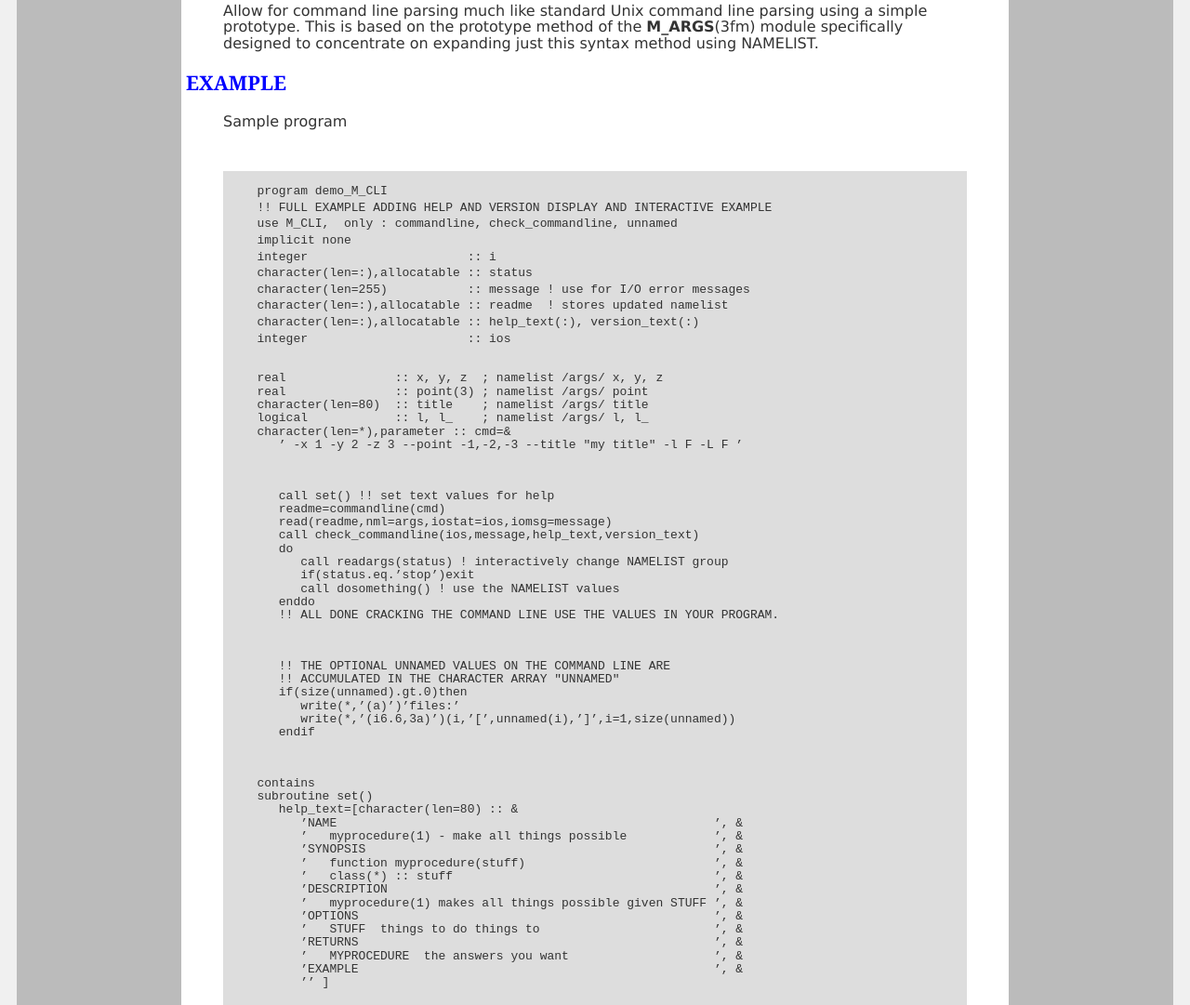
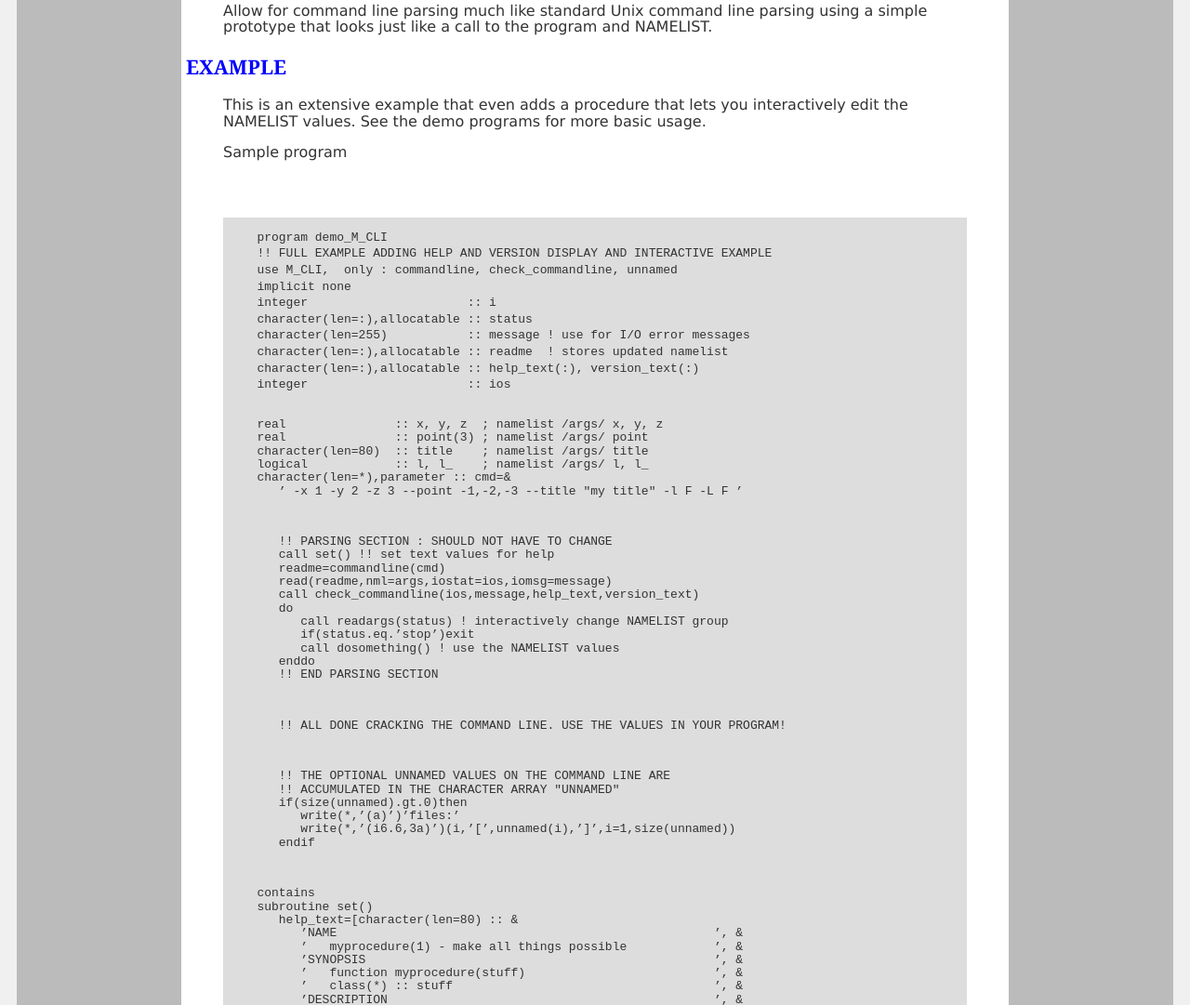
Before and after one commit to urbanjost/M_CLI, a plain HTML site: page docs/M_CLI.3m_cli.html in a window 1280 px wide. Shown: the part 603-1684 px from the top of the page at 93% size. Drawn offline with Linux system fonts and the light colour scheme.

```diff
--- a/docs/M_CLI.3m_cli.html
+++ b/docs/M_CLI.3m_cli.html
@@ -83,9 +83,8 @@
 </A>
 <BLOCKQUOTE>
 Allow for command line parsing much like standard Unix command line
-parsing using a simple prototype. This is based on the prototype
-method of the <B>M_ARGS</B>(3fm) module specifically designed to concentrate
-on expanding just this syntax method using NAMELIST.
+parsing using a simple prototype that looks just like a call to the
+program and NAMELIST.
 </BLOCKQUOTE>
 <A name=3>
 
@@ -93,6 +92,10 @@
 
 </A>
 <BLOCKQUOTE>
+This is an extensive example that even adds a procedure that lets you
+interactively edit the NAMELIST values. See the demo programs for more
+basic usage.
+<P>
 Sample program
 <P>
 <PRE>
@@ -114,6 +117,7 @@
    character(len=*),parameter :: cmd=&
       &#146; -x 1 -y 2 -z 3 --point -1,-2,-3 --title "my title" -l F -L F &#146;
 <P>
+      !! PARSING SECTION : SHOULD NOT HAVE TO CHANGE
       call set() !! set text values for help
       readme=commandline(cmd)
       read(readme,nml=args,iostat=ios,iomsg=message)
@@ -123,7 +127,9 @@
          if(status.eq.&#146;stop&#146;)exit
          call dosomething() ! use the NAMELIST values
       enddo
-      !! ALL DONE CRACKING THE COMMAND LINE USE THE VALUES IN YOUR PROGRAM.
+      !! END PARSING SECTION
+<P>
+      !! ALL DONE CRACKING THE COMMAND LINE. USE THE VALUES IN YOUR PROGRAM!
 <P>
       !! THE OPTIONAL UNNAMED VALUES ON THE COMMAND LINE ARE
       !! ACCUMULATED IN THE CHARACTER ARRAY "UNNAMED"
@@ -252,7 +258,7 @@
 Public Domain
 </BLOCKQUOTE>
 <P><HR>
-<TABLE width=100%><TR> <TD width=33%><I></I></TD> <TD width=33% align=center>M_CLI (3m_cli)</TD> <TD align=right width=33%><I>July 26, 2020</I></TD> </TR></TABLE><FONT SIZE=-1>Generated by <A HREF="http://www.squarebox.co.uk/download/manServer.shtml">manServer 1.08</A> from 52bdba15-951d-4543-8627-3fc3e02c598e using man macros.</FONT>
+<TABLE width=100%><TR> <TD width=33%><I></I></TD> <TD width=33% align=center>M_CLI (3m_cli)</TD> <TD align=right width=33%><I>July 30, 2020</I></TD> </TR></TABLE><FONT SIZE=-1>Generated by <A HREF="http://www.squarebox.co.uk/download/manServer.shtml">manServer 1.08</A> from fd8e8d26-e599-4739-ac5c-e04edbe5cac7 using man macros.</FONT>
 <br><br><center><img src="images/M_CLI.gif"></center>
 </div>
 </div>
```
Also changed, not shown: docs/check_commandline.3m_cli.html (+1 -1 lines), docs/commandline.3m_cli.html (+1 -1 lines), docs/print_dictionary.3m_cli.html (+1 -1 lines), 11 other files.
